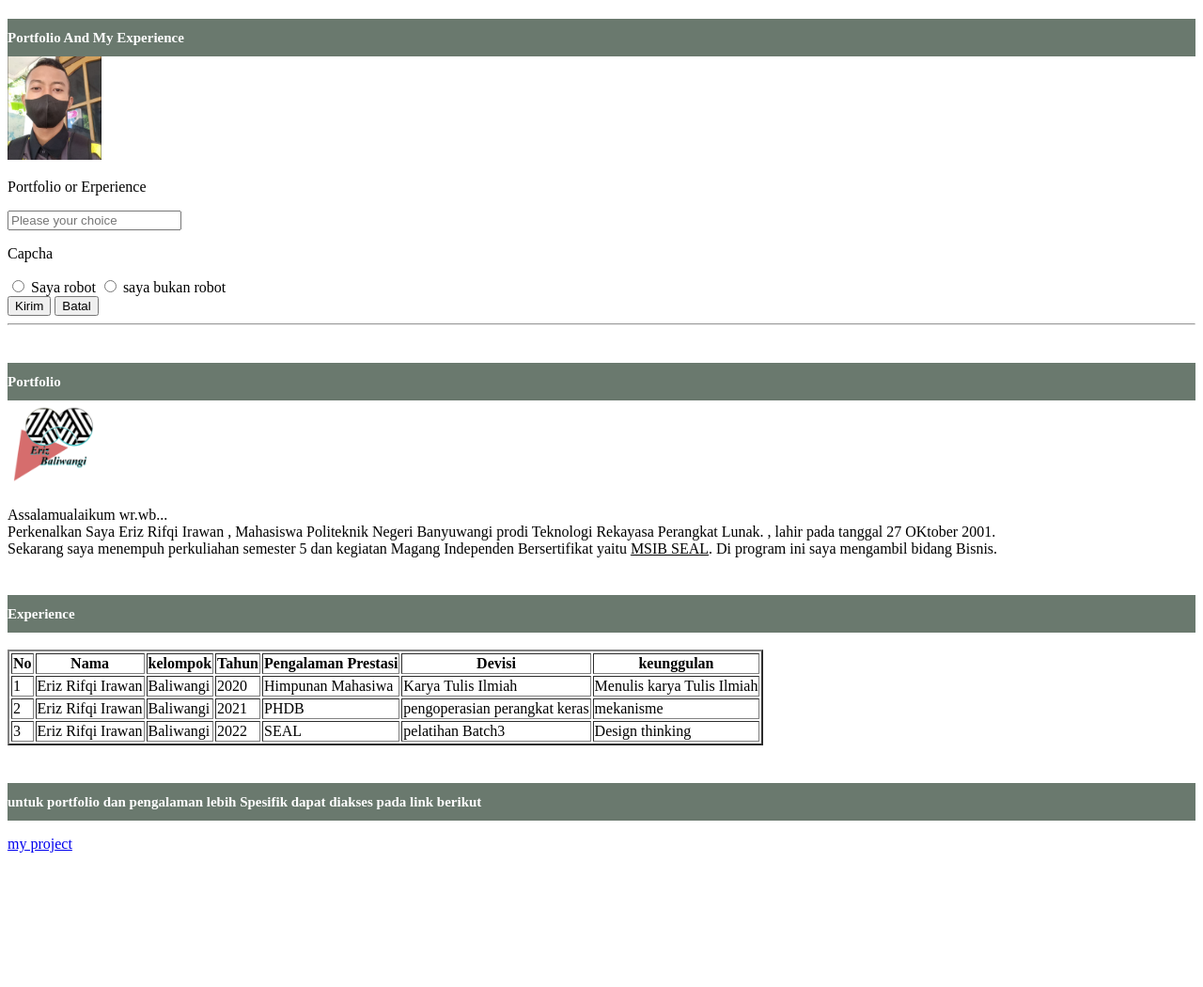
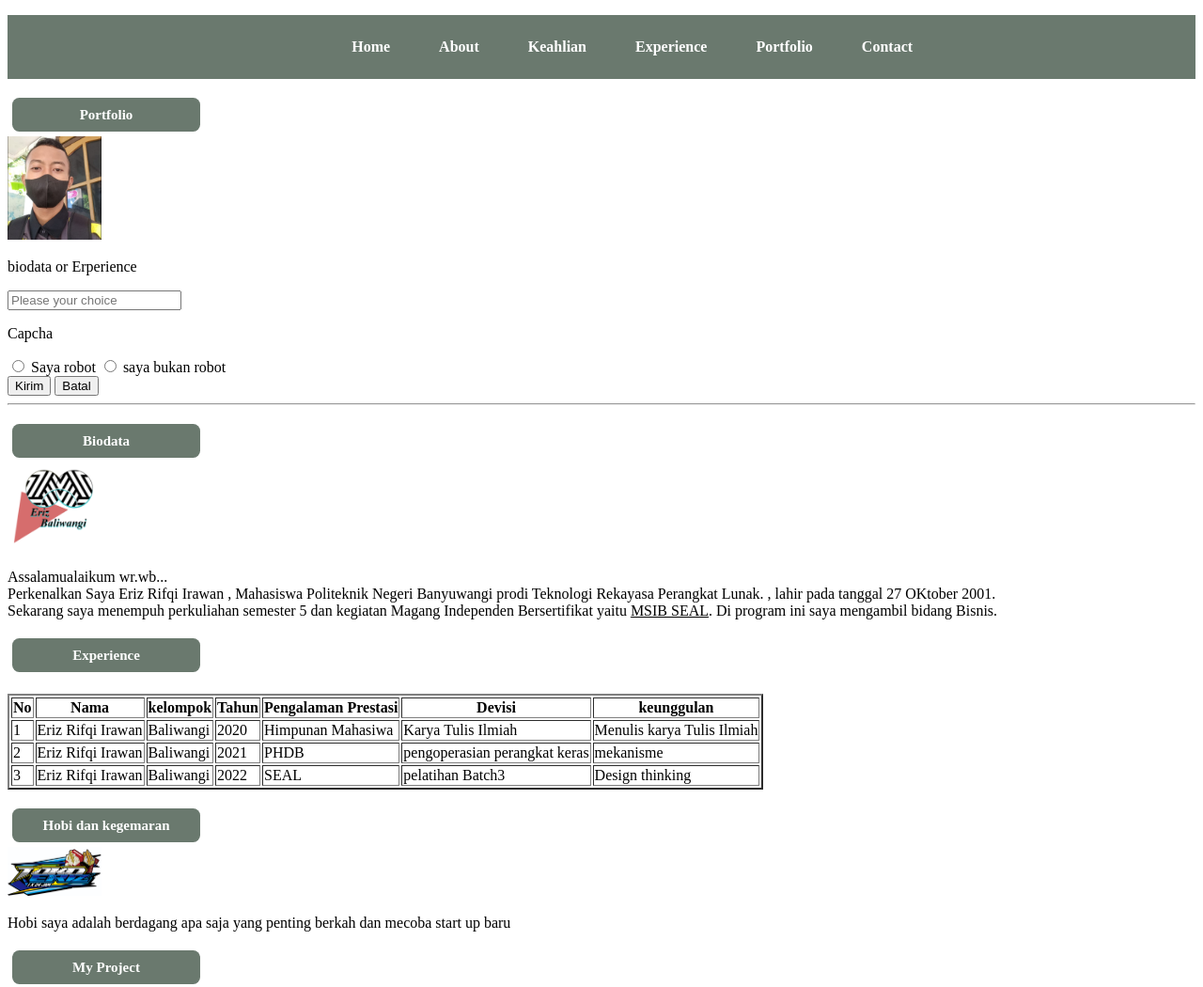
Before and after one commit to erizbaliwangi/erizbaliwangi.github.io, a plain HTML site: page fortopolio.html in a window 1280 px wide. Shown: the top 1050 px of the page at 94% size. Before the commit the page ends 923 px from the top, so only its background shows below. Drawn offline with Linux system fonts and the light colour scheme.

Commit message:
Add navbar /menu

```diff
--- a/biodata.css
+++ b/biodata.css
@@ -1,21 +1,85 @@
+body {
+  margin: 0;
+  padding: 0;
+}
+.circle {
+  width: 100%;
+  background: #6a796e;
+  text-align: center;
+  position: fixed;
+  bottom: 0;
+}
+.circle ul {
+  margin-left: 1%;
+}
+.circle ul li {
+  display: inline-block;
+  list-style: none;
+  margin: 20px 20px;
+}
+.circle ul li a {
+  text-decoration: none;
+  color: white;
+  font-weight: bold;
+}
+.circle ul li a:hover {
+  color: black;
+}
+
+ul li {
+  list-style: none;
+}
+
 h1 {
+  line-height: 25px;
+  padding: 3px 6px;
   background-color: #6a796e;
   color: WHITE;
-  line-height: 40px;
-  text-align: left;
+  text-align: center;
+  border-radius: 0.5em;
+  font-size: 17px;
+}
+h1.center {
+  margin: auto;
+  width: 100px;
+  padding: 10px;
+}
 
-  font-size: 15px;
-  margin: auto;
+.margin-batas {
   margin-top: 30px;
 }
 
+.margin-batas {
+  background: url(zz.jpg);
+  background-repeat: no-repeat;
+  background-size: 1500px 500px;
+}
+
+.padding-height {
+  padding-top: 200px;
+  padding-bottom: 200px;
+}
+
+.mybutton:hover {
+  transform: scale(1, 1.1);
+}
+
 h2 {
+  width: 180px;
+  height: 29px;
+  line-height: 30px;
+  padding: 3px 10px;
   background-color: #6a796e;
   color: WHITE;
-  line-height: 40px;
-  text-align: left;
+  text-align: center;
+  border-radius: 0.5em;
+  font-size: 15px;
+  margin: 5px;
+  margin-top: 20px;
+  transition-property: Resti();
+  transition-duration: 1s;
+}
 
-  font-size: 15px;
-  margin: auto;
-  margin-top: 30px;
+.mybutton:hover {
+  transform: scale(1, 1.1);
 }
--- a/fortopolio.html
+++ b/fortopolio.html
@@ -8,12 +8,25 @@
     <link rel="Stylesheet " href="html_css.css" />
   </head>
   <body>
-    <h1>Portfolio And My Experience</h1>
+    <div class="circle">
+      <!-- <img src="ti1.png" /> -->
+      <ul>
+        <li><a href="http://127.0.0.1:5500/biodata_perbaikan.html#home">Home</a></li>
+        <li><a href="http://127.0.0.1:5500/biodata_perbaikan.html#tentang">About</a></li>
+        <li><a href="http://127.0.0.1:5500/biodata_perbaikan.html#keahlian">Keahlian</a></li>
+        <li><a href="http://127.0.0.1:5500/biodata_perbaikan.html#pengalaman">Experience</a></li>
+        <li><a href="#">Portfolio</a></li>
+        <li><a href="http://127.0.0.1:5500/biodata_perbaikan.html#contact">Contact</a></li>
+      </ul>
+    </div>
+
+    <div class margin>
+      <h1>Portfolio</h1>
 
       <img src="eriz2.jpeg" width="100" />
 
       <form>
-      <p>Portfolio or Erperience</p>
+        <p>biodata or Erperience</p>
         <input type="text" name="nama" placeholder="Please your choice" />
         <p>Capcha</p>
         <input type="radio" name="Kelompok" id="Baliwangi" />
@@ -27,7 +40,7 @@
       </form>
 
       <hr />
-    <h2>Portfolio</h2>
+      <h2>Biodata</h2>
       <img src="bali.png" width="100" />
       <p>
         Assalamualaikum wr.wb...<br />
@@ -77,7 +90,12 @@
         </tr>
       </table>
 
-    <h2>untuk portfolio dan pengalaman lebih Spesifik dapat diakses pada link berikut</h2>
+      <h2>Hobi dan kegemaran</h2>
+      <img src="warung2.jpeg" width="100" />
+      <p>Hobi saya adalah berdagang apa saja yang penting berkah dan mecoba start up baru</p>
+
+      <h2>My Project</h2>
       <p><a href="https://codepen.io/Eriz-Rifqi-Irawan/full/OJQZmzx"> my project </a></p>
+    </div>
   </body>
 </html>
--- a/html_css.css
+++ b/html_css.css
@@ -1,21 +1,68 @@
+.circle {
+  width: 100%;
+  position: relative;
+  background: #6a796e;
+  text-align: center;
+}
+.circle ul {
+  margin-left: 2%;
+}
+.circle ul li {
+  display: inline-block;
+  list-style: none;
+  margin: 25px 24px;
+}
+.circle ul li a {
+  text-decoration: none;
+  color: white;
+  font-weight: bold;
+}
+.circle ul li a:hover {
+  color: black;
+}
+
 h1 {
+  width: 180px;
+  height: 30px;
+  line-height: 30px;
+  padding: 3px 10px;
   background-color: #6a796e;
   color: WHITE;
-  line-height: 40px;
-  text-align: left;
+  text-align: center;
+  border-radius: 0.5em;
+  font-size: 15px;
+  margin: 5px;
+  margin-top: 20px;
+  transition-property: Resti();
+  transition-duration: 1s;
+}
 
-  font-size: 15px;
-  margin: auto;
-  margin-top: 20px;
+.mybutton:hover {
+  transform: scale(1, 1.1);
 }
 
 h2 {
+  width: 180px;
+  height: 30px;
+  line-height: 30px;
+  padding: 3px 10px;
   background-color: #6a796e;
   color: WHITE;
-  line-height: 40px;
-  text-align: left;
+  text-align: center;
+  border-radius: 0.5em;
+  font-size: 15px;
+  margin: 5px;
+  margin-top: 20px;
+  transition-property: Resti();
+  transition-duration: 1s;
+}
 
-  font-size: 15px;
-  margin: auto;
-  margin-top: 40px;
+.mybutton:hover {
+  transform: scale(1, 1.1);
 }
+
+.h1 {
+  background: url(zz.jpg);
+  background-repeat: no-repeat;
+  background-size: 1500px 500px;
+}
```
Also changed, not shown: biodata_perbaikan.html (deleted, +0 -32 lines), index.html (added, +77 -0 lines), aa.jpg (added), bb.jpg (added), cc.jpg (added), warung1.jpeg (added), warung2.jpeg (added), xx.jpg (added), yy.png (added), zz.jpg (added). Lines whose indentation alone changed are shown as unchanged.
